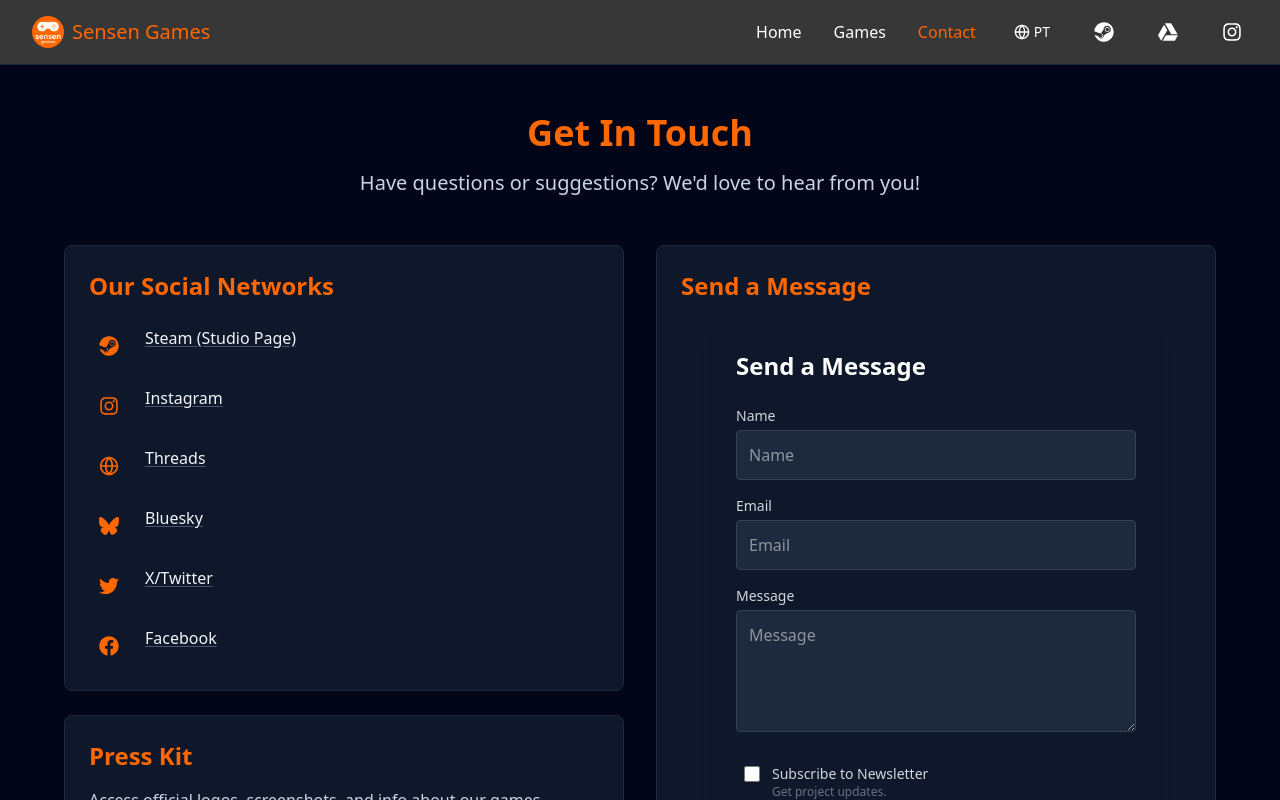
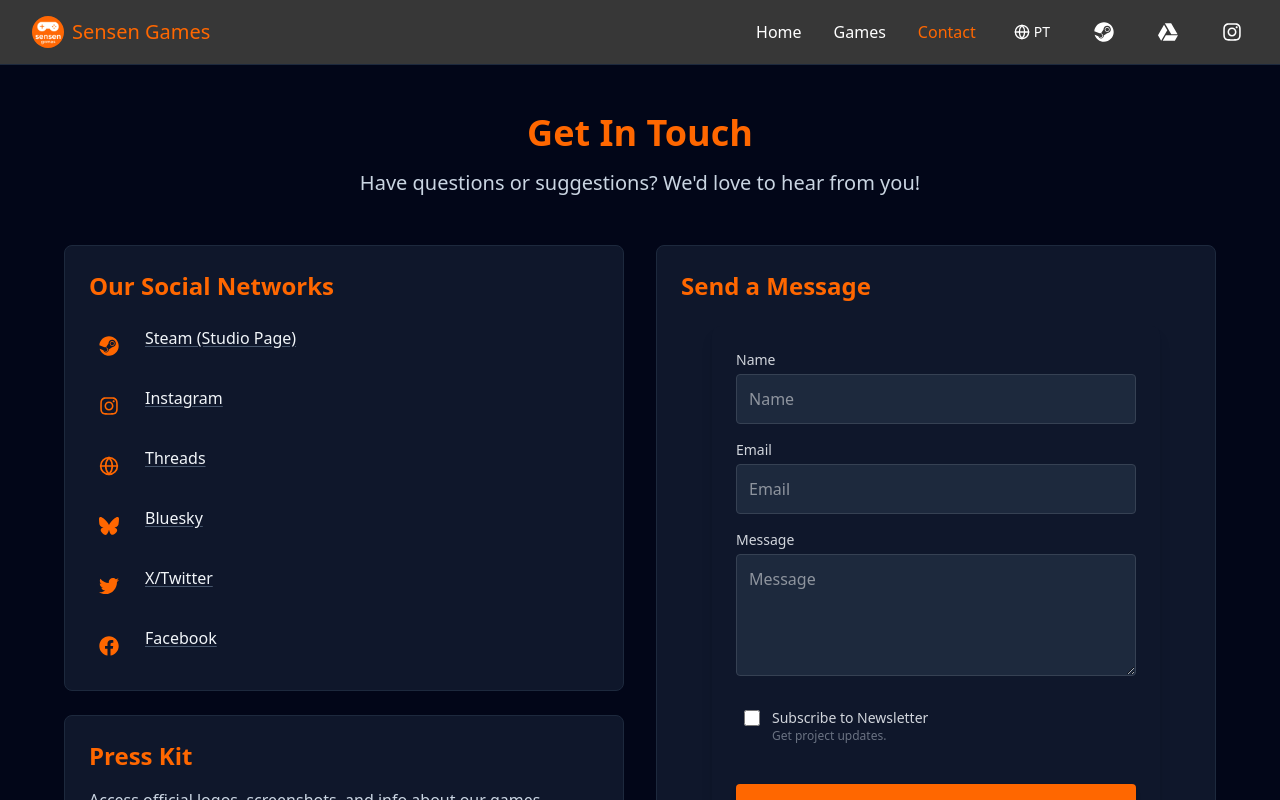
Before and after one commit to HugoLnx/sensen-website-new, a React (Vite) app: page /#/contato in a window 1280 px wide. Shown: the top 800 px of the page. Built offline with nearby package versions, Linux system fonts and the light colour scheme.

Commit message:
correção contactForm

```diff
--- a/src/components/Forms/ContactForm.tsx
+++ b/src/components/Forms/ContactForm.tsx
@@ -66,7 +66,6 @@ export function ContactForm() {
       onSubmit={handleSubmit(onSubmit)}
       className="flex flex-col gap-4 p-6 bg-slate-900 rounded-lg max-w-md mx-auto shadow-lg"
     >
-<h2 className="text-2xl font-bold text-white mb-2">{t('contact.sendMessage')}</h2>
 
       {/* Nome */}
       <div className="flex flex-col gap-1">
```
